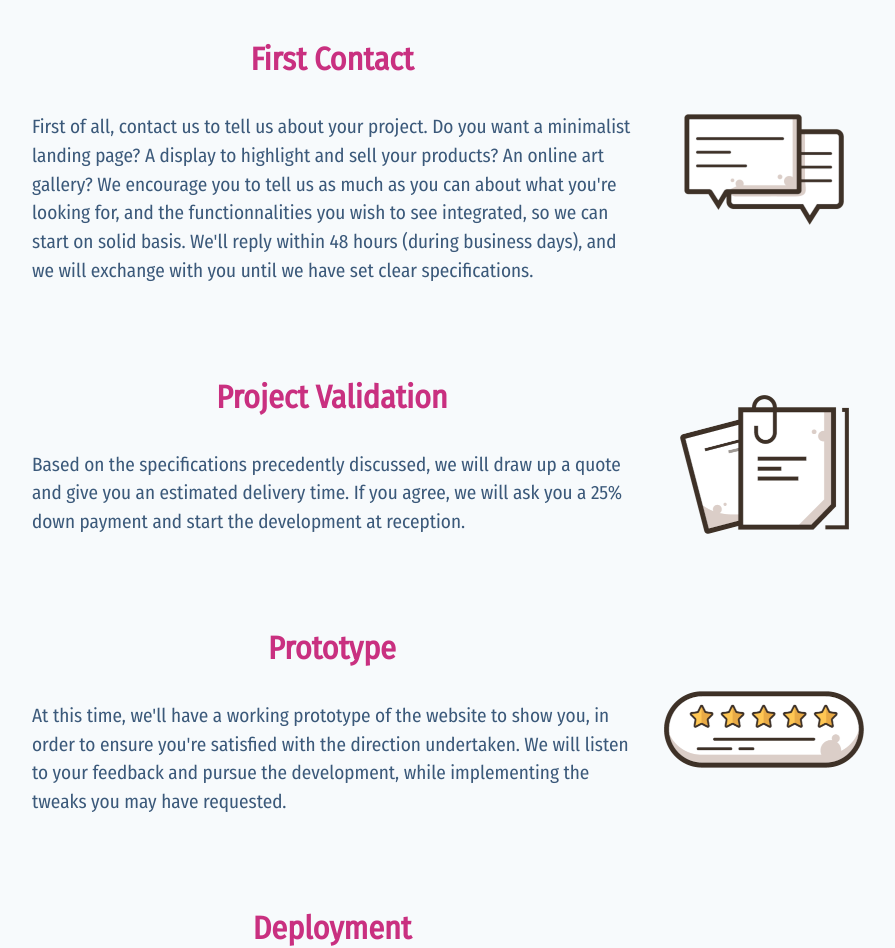
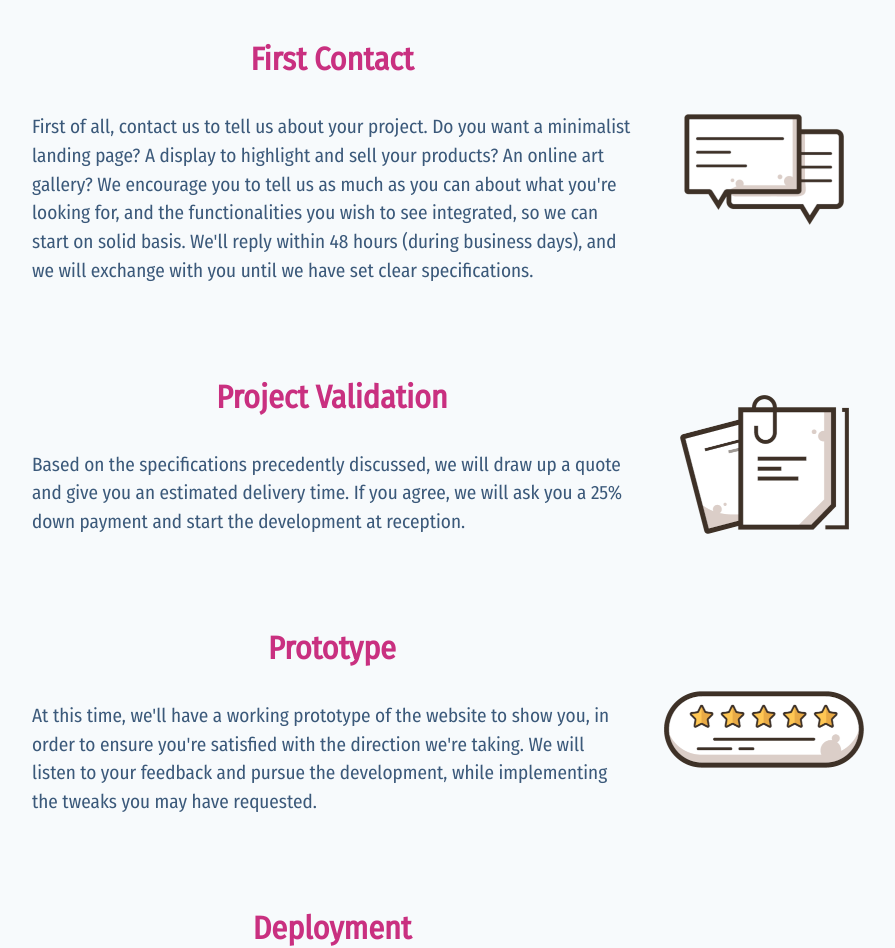
Before and after one commit to Zenpanic/zentown, a React (Create React App) app: page / in a window 1280 px wide. Shown: the part 1750-2698 px from the top of the page, without its empty margins (200-1095 px from the left). Built offline with nearby package versions, Linux system fonts and the light colour scheme.

Commit message:
spelling fixes

```diff
--- a/src/Home.js
+++ b/src/Home.js
@@ -56,7 +56,7 @@ const Home = props => {
                     They all have something to gain from having a website, because a website is much more than just a dematerialized catalogue, book or portfolio.
                     It's a 24/7 showcase for your creations, products, ideas, services and values. It's a meeting place, and a hub for sharing information and knowledge.
                     It's a tool to navigate the world. And above all, it's a living and changing thing, accessible by anyone, anywhere in the world.
-                    If you're trying to reach a large amount of people, in mosts cases it will also become the first impression you make on them.
+                    If you're trying to reach a large amount of people, in most cases it will also become the first impression you make on them.
                     That's why it is important to get it done the right way, in respect of both your vision and the technical speficities of the web medium." />
                     </p>
                     <div className="homePicture-container">
@@ -102,7 +102,7 @@ const Home = props => {
                                 <FormattedMessage
                                     id="home.process-p1"
                                     defaultMessage="First of all, contact us to tell us about your project. Do you want a minimalist landing page? A display to highlight and sell your products?
-                        An online art gallery? We encourage you to tell us as much as you can about what you're looking for, and the functionnalities you wish to see integrated,
+                        An online art gallery? We encourage you to tell us as much as you can about what you're looking for, and the functionalities you wish to see integrated,
                         so we can start on solid basis. We'll reply within 48 hours (during business days), and we will exchange with you until we have set clear specifications." />
                             </p>
                         </div>
@@ -143,7 +143,7 @@ const Home = props => {
                             <p className="process">
                                 <FormattedMessage
                                     id="home.process-p3"
-                                    defaultMessage="At this time, we'll have a working prototype of the website to show you, in order to ensure you're satisfied with the direction undertaken.
+                                    defaultMessage="At this time, we'll have a working prototype of the website to show you, in order to ensure you're satisfied with the direction we're taking.
                         We will listen to your feedback and pursue the development, while implementing the tweaks you may have requested." />
                             </p>
                         </div>
```
